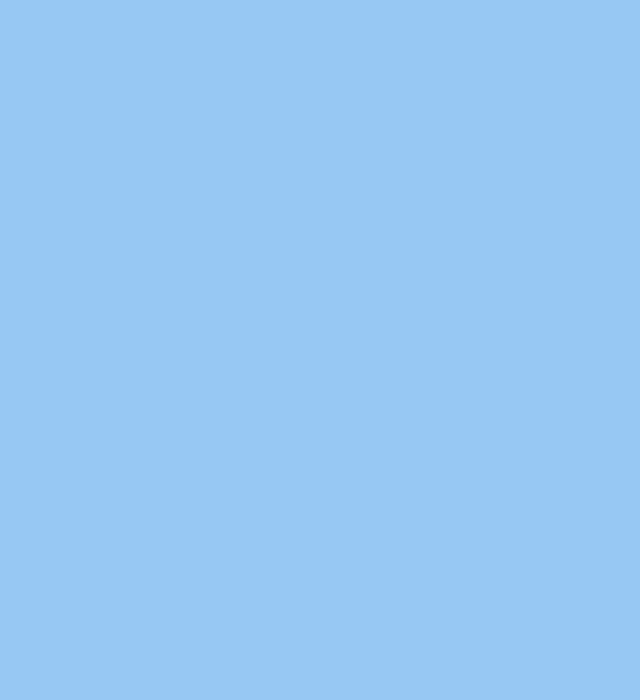
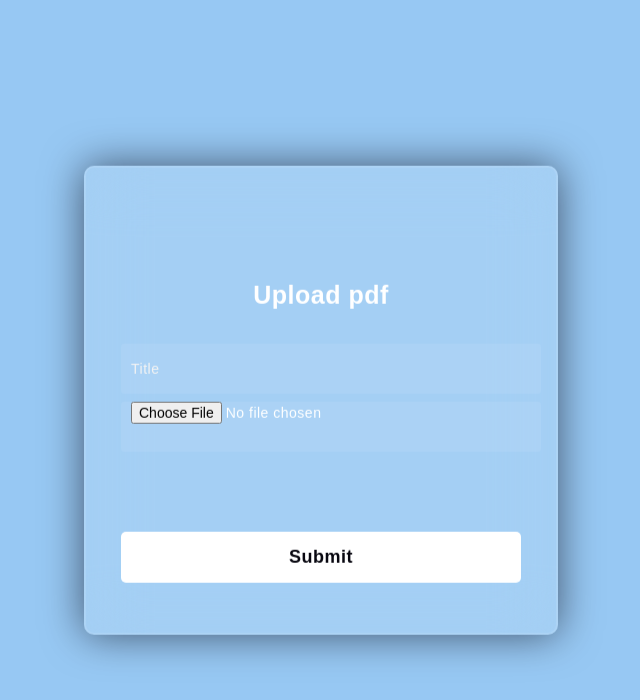
Before and after one commit to TejaswiMN/trial6, a React (Create React App) app: page /upload in a window 1280 px wide. Before the commit this address had no page. Shown: the top 700 px of the page, without its empty margins (319-959 px from the left). Built offline with nearby package versions, Linux system fonts and the light colour scheme.

Commit message:
upload files page

```diff
--- a/src/App.jsx
+++ b/src/App.jsx
@@ -1,4 +1,5 @@
 import React from 'react';
+import axios from "axios";
 import './App.css';
 import { useNavigate } from 'react-router-dom';
 import { BrowserRouter as Router, Route, Routes } from 'react-router-dom';
@@ -12,6 +13,7 @@ import Start from './screens/start/start';
 import Resources2 from './screens/resources/resourcespg2';
 import Resources3 from './screens/resources/resourcespg3';
 import Resources4 from './screens/resources/resourcespg4';
+import Uploadpage from './screens/Uploadpage/Uploadpage';
 
 function App() {
   return (
@@ -23,6 +25,7 @@ function App() {
           <Route path= "/home" element={<Home/>} />
           <Route path="/resources" element={<Resources/>} />
           <Route path="/alumni" element={<Alumni />} />
+          <Route path="/upload" element={<Uploadpage/>} />
           <Route path="/profile" element={<Profile />} />
           <Route path="/login" element={<SignUp />} />
           <Route path="/resources/SOE" element={<Resources2 schoolname="School of Engineering" />} />
--- a/src/components/UploadFile/UploadFile.jsx
+++ b/src/components/UploadFile/UploadFile.jsx
@@ -1,4 +1,5 @@
 import React from 'react';
+import { Link } from 'react-router-dom';
 import "./UploadFile.css";
 
 const UploadFile = () => {
@@ -7,6 +8,9 @@ const UploadFile = () => {
       <h1 className="black-text">YOUR ONE-STOP RESOURCE HUB</h1>
       <div className="gradient-box">
         <button className="upload-button">Upload file</button>
+        {/* Use the Link component to navigate to the upload page */}
+        <Link to="/upload" className="upload-button">
+        </Link>
       </div>
     </div>
   );
--- a/src/index.js
+++ b/src/index.js
@@ -5,6 +5,10 @@ import App from './App';
 import reportWebVitals from './reportWebVitals';
 import {BrowserRouter} from 'react-router-dom';
 
+
+// import "bootstrap/dist/css/bootstrap.min.css";
+// // Bootstrap Bundle JS
+// import "bootstrap/dist/js/bootstrap.bundle.min";
 const root = ReactDOM.createRoot(document.getElementById('root'));
 root.render(
   <React.StrictMode>
--- /dev/null
+++ b/src/screens/Uploadpage/Uploadpage.css
@@ -0,0 +1,65 @@
+/* body {
+    margin: 0;
+    font-family: -apple-system, BlinkMacSystemFont, 'Segoe UI', 'Roboto', 'Oxygen',
+      'Ubuntu', 'Cantarell', 'Fira Sans', 'Droid Sans', 'Helvetica Neue',
+      sans-serif;
+    -webkit-font-smoothing: antialiased;
+    -moz-osx-font-smoothing: grayscale;
+  }
+
+  code {
+    font-family: source-code-pro, Menlo, Monaco, Consolas, 'Courier New',
+      monospace;
+  }
+  .App{
+    display: flex;
+      justify-content: center;
+      align-items: center;
+      padding-top: 30px;
+      flex-direction: column;
+  }
+  .formStyle{
+    padding: 20px;
+    border: 1px solid black;
+    width: 25%;
+    text-align: center;
+  }
+
+  .form-control{
+    border-color: black !important;
+  }
+
+
+
+
+
+
+
+
+
+
+
+
+
+  .uploaded{
+    margin-top: 30px;
+   width: 100%;
+   text-align: center;
+
+  }
+  .output-div{
+    display: flex;
+      justify-content: space-evenly;
+  }
+  .inner-div{
+    display: flex;
+      flex-direction: column;
+  }
+.pdf-div{
+    padding: 50px;
+    background-color: #dedede;
+    margin-top: 50px;
+  }
+  canvas.react-pdf__Page__canvas {
+    margin-bottom: 50px;
+  } */
--- /dev/null
+++ b/src/screens/Uploadpage/Uploadpage.jsx
@@ -0,0 +1,40 @@
+import axios from "axios";
+import './Uploadpage.css'; // Assume you have a CSS file for the new page
+import React, { useEffect, useState } from "react";
+function Uploadpage() {
+    const [title, setTitle] = useState("");
+    const [file, setFile] = useState("");
+
+    const submitImageFunction = async (e) => {
+      e.preventDefault();
+
+      const formData = new FormData();
+      formData.append("title", title);
+      formData.append("file", file);
+      console.log(title, file);
+        const result = await axios.post(
+          "http://localhost:3000/upload-files",
+          formData,
+          {
+            headers: { "Content-Type": "multipart/form-data" },
+          }
+        );
+        //console.log(result);
+      };
+  return (
+    <div className="App">
+      <form className="formStyle" onSubmit={submitImageFunction}>
+        <br />
+        <h4>Upload pdf</h4>
+        <input type="text" className="form-control" placeholder="Title" required onChange={(e) => setTitle(e.target.value)}/>
+        <input type="file" className="form-control" accept="application/pdf" required onChange={(e) => setFile(e.target.files[0])}/>
+        <br />
+        <button class="btn btn-primary" type="submit">
+          Submit
+        </button>
+      </form>
+    </div>
+  );
+};
+
+export default Uploadpage;
```
Also changed, not shown: package.json (+8 -2 lines), server.js (added, +47 -0 lines), 2 other files (tests, documents, lock files or other folders).
